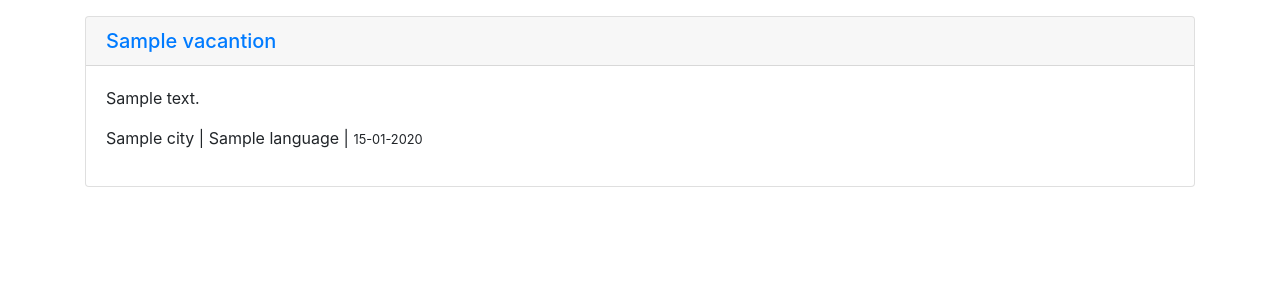
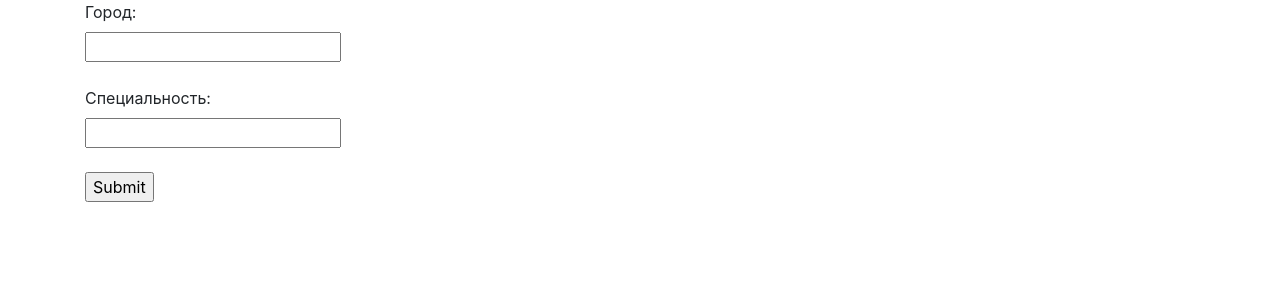
Before and after one commit to MichaelNest/search_job_1, a Django app: page /home/ in a window 1280 px wide. Shown: the part 56-356 px from the top of the page. Run offline with Django 3.2, Linux system fonts and the light colour scheme; tables that the repository leaves empty hold one stand-in row (values such as "Sample post"); some libraries are stand-ins or nearby versions.

Commit message:
Create form in home.html.

```diff
--- a/scrap_app/templates/scrap_app/home.html
+++ b/scrap_app/templates/scrap_app/home.html
@@ -15,4 +15,25 @@
     </div>
 
   {% endfor %}
+
+<form method='GET' action="">
+  <label for="cname">Город:</label>
+  <br>
+  <input type="text" name="city" id="cname">
+  <br> <br>
+  <label for="lname">Специальность:</label>
+  <br>
+  <input type="text" name="language" id="lname">
+  <br> <br>
+  <input type="submit" value="Submit">
+</form>
+
+<!--<form action="https://google.com/search">-->
+<!--  <label for="fname">Город:</label>-->
+<!--  <br>-->
+<!--  <input type="text" name="q" id="fname">-->
+<!--  <br> <br>-->
+<!--  <input type="submit" value="Submit">-->
+<!--</form>-->
+
 {% endblock %}
--- a/scrap_app/views.py
+++ b/scrap_app/views.py
@@ -2,6 +2,16 @@ from django.shortcuts import render
 from .models import Vacantion
 
 def home_view(request):
-    qs = Vacantion.objects.all()
+    # print(request.GET)
+    city = request.GET.get('city')
+    language = request.GET.get('language')
+    qs = []
+    if city or language:
+        _filter = {}
+        if city:
+            _filter['city__name'] = city
+        if language:
+            _filter['language__name'] = language
+        qs = Vacantion.objects.filter(**_filter)
     context = {'object_list': qs}
     return render(request, 'scrap_app/home.html', context)
```
